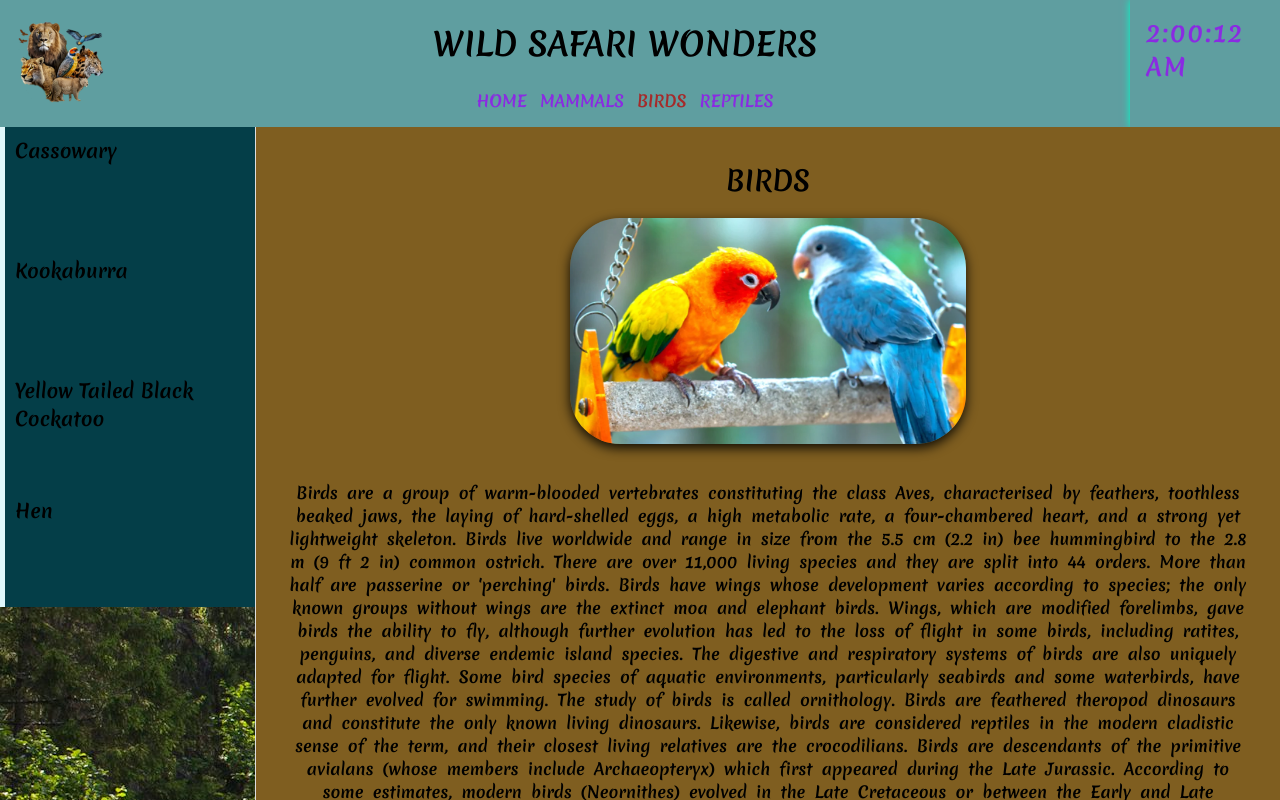
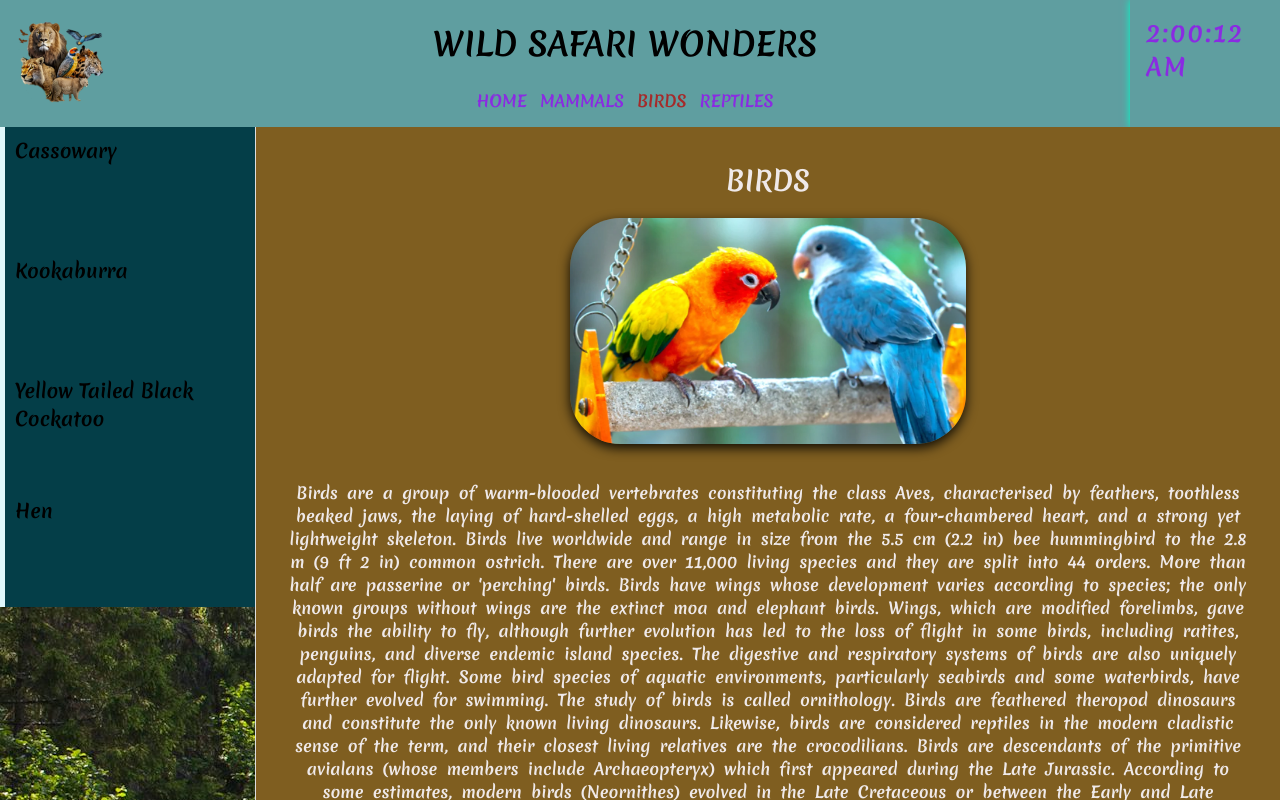
Before and after one commit to andrewkalumba/zoo_react, a React (Vite) app: page /birds in a window 1280 px wide. Shown: the top 800 px of the page. Built offline with nearby package versions, Linux system fonts and the light colour scheme.

Commit message:
added sidebar

```diff
--- /dev/null
+++ b/src/components/MainContent/index.jsx
@@ -0,0 +1,15 @@
+import AnimalsData from "../AnimalsData";
+import MainContentStartPage from "../MainContentStartPage";
+import styles from "./MainContent.module.css";
+
+const MainContent = ({ showPage, wildLife2, isHomePage, defaultAnimal }) => {
+  return (
+    <div className={styles.mainContent}>
+      {showPage || !wildLife2
+        ? <MainContentStartPage wildLife3={defaultAnimal} />
+        : <AnimalsData wildLife3={wildLife2} showFullContent={!isHomePage} />}
+    </div>
+  );
+};
+
+export default MainContent;
--- /dev/null
+++ b/src/components/MainContent/mainContent.module.css
@@ -0,0 +1,3 @@
+.mainContent {
+    color: rgb(239, 233, 233);
+}
--- /dev/null
+++ b/src/components/MainContentStartPage/index.jsx
@@ -0,0 +1,18 @@
+import { getImageUrl } from '../../Utils/function'
+import styles from './animals.module.css'
+
+const MainContentStartPage = ({ wildLife3 }) => {
+    //console.log(wildLife3)
+
+    return (
+        <div className={styles.container}>
+            <div className={styles.main}>
+                <h1 className={styles.groupName}>{wildLife3.group}</h1>
+                <img className={styles.image} src={getImageUrl(wildLife3.image)} alt={wildLife3.name || 'animal group'} />
+                <p className={styles.description}>{wildLife3.description}</p>
+            </div>
+        </div>
+    );
+}
+
+export default MainContentStartPage;
--- /dev/null
+++ b/src/components/SideBar/index.jsx
@@ -0,0 +1,22 @@
+import styles from './sideBar.module.css' // Create this CSS module for styles
+
+const SideBar = ({ groupList, wildLife2, handleClick }) => {
+    return (
+        <div className={styles.sideMenu}>
+            {groupList.map((animal, index) => {
+                const isActive = wildLife2 && wildLife2.name === animal.name
+                return (
+                    <span
+                        key={index}
+                        onClick={() => handleClick(animal)}
+                        className={`${styles.menuItem} ${isActive ? styles.active : ""}`}
+                    >
+                        {animal.name}
+                    </span>
+                )
+            })}
+        </div>
+    )
+}
+
+export default SideBar
--- /dev/null
+++ b/src/components/SideBar/sideBar.module.css
@@ -0,0 +1,53 @@
+.sideMenu {
+    display: flex;
+    flex-direction: column;
+    flex: 0 0 20%;
+    border-right: 1px solid #ddd;
+    background-image: url(../../assets/nature.jpg);
+}
+
+.menuItem {
+    background-color: var(--secondary-bg);
+    padding: var(--padding1);
+    cursor: pointer;
+    font-size: var(--font-sm);
+    height: 15vh;
+    border-left: 5px solid #e0f7fa;
+    transition: background-color 0.5s, border-color 0.4s;
+}
+
+.menuItem:hover {
+    background-color: var(--menu-hover);
+}
+
+.active {
+    background-color: var(--menu-active);
+    font-weight: bold;
+    border-left: 5px solid #790000;
+}
+
+@media screen and (max-width:768px) {
+    .sideMenu {
+        background-image: none;
+        display: flex;
+        flex-direction: row;
+        row-gap: 5px;
+        flex-wrap: wrap;
+    }
+
+    .active {
+        background-color: var(--nav-hover);
+        font-weight: bold;
+        border-left: 5px solid rgb(79, 209, 197);
+    }
+
+    .menuItem {
+        height: 30%;
+        font-size: var(--font-xs);
+        padding: var(--padding);
+    }
+
+    .menuItem:hover {
+        background-color: var(--nav-hover);
+    }
+}
--- a/src/pages/AnimalGroupPage/animalGroups.module.css
+++ b/src/pages/AnimalGroupPage/animalGroups.module.css
@@ -1,35 +1,6 @@
 .container {
   display: flex;
   height: 100vh;
-  /* overflow: scroll; */
-}
-
-.sideMenu {
-  display: flex;
-  flex-direction: column;
-  flex: 0 0 20%;
-  border-right: 1px solid #ddd;
-  background-image: url(../../assets/nature.jpg);
-}
-
-.menuItem {
-  background-color: var(--secondary-bg);
-  padding: var(--padding1);
-  cursor: pointer;
-  font-size: var(--font-sm);
-  height: 15vh;
-  border-left: 5px solid #e0f7fa;
-  transition: background-color 0.5s, border-color 0.4s;
-}
-
-.menuItem:hover {
-  background-color: var(--menu-hover);
-}
-
-.active {
-  background-color: var(--menu-active);
-  font-weight: bold;
-  border-left: 5px solid #790000;
 }
 
 @media screen and (max-width:768px) {
@@ -39,28 +10,4 @@
     background-image: url(../../assets/nature.jpg);
     height: 100vh;
   }
-
-  .sideMenu {
-    background-image: none;
-    display: flex;
-    flex-direction: row;
-    row-gap: 5px;
-    flex-wrap: wrap;
-  }
-
-  .active {
-    background-color: var(--nav-hover);
-    font-weight: bold;
-    border-left: 5px solid rgb(79, 209, 197);
-  }
-
-  .menuItem {
-    height: 30%;
-    font-size: var(--font-xs);
-    padding:var(--padding);
-  }
-
-  .menuItem:hover {
-    background-color: var(--nav-hover);
-  }
 }
--- a/src/pages/AnimalGroupPage/index.jsx
+++ b/src/pages/AnimalGroupPage/index.jsx
@@ -1,10 +1,10 @@
 import { useEffect, useState } from "react"
 import { useLocation } from "react-router-dom"
 import { animalsArray, animalsMainData } from "../../data"
-import AnimalsData from "../AnimalsData"
-import MainContentStartPage from "../MainContentStartPage"
 import Bubbles from "../../components/Bubbles"
 import styles from './animalGroups.module.css'
+import SideBar from "../../components/SideBar"
+import MainContent from "../../components/MainContent"
 
 const AnimalGroupPage = ({ groupName = "all", updateFunction2, wildLife2, isHomePage }) => {
     const [showPage, setShowPage] = useState(true)
@@ -48,20 +48,10 @@ const AnimalGroupPage = ({ groupName = "all", updateFunction2, wildLife2, isHome
     return (
         <div className={styles.container}>
             <Bubbles bubbleCount={30} />
-            <div className={styles.sideMenu}>
-                {groupList.map((animal, index) => {
-                    const isActive = wildLife2 && wildLife2.name === animal.name
-                    return (
-                        <span key={index} onClick={() => handleClick(animal)} className={`${styles.menuItem} ${isActive ? styles.active : ""}`}> {animal.name} </span>
-                    )
-                })}
-            </div>
 
-            <div className={styles.mainContent}>
-                {showPage || !wildLife2
-                    ? <MainContentStartPage wildLife3={defaultAnimal()} />
-                    : <AnimalsData wildLife3={wildLife2} showFullContent={!isHomePage} />}
-            </div>
+            <SideBar groupList={groupList} wildLife2={wildLife2} handleClick={handleClick} />
+
+            <MainContent showPage={showPage} wildLife2={wildLife2} isHomePage={isHomePage} defaultAnimal={defaultAnimal()} />
         </div>
     )
 }
--- a/src/pages/MainContentStartPage/index.jsx
+++ /dev/null
@@ -1,18 +0,0 @@
-import { getImageUrl } from '../../Utils/function'
-import styles from './animals.module.css'
-
-const MainContentStartPage = ({ wildLife3 }) => {
-    //console.log(wildLife3)
-
-    return (
-        <div className={styles.container}>
-        <div className={styles.main}>
-            <h1 className={styles.groupName}>{wildLife3.group}</h1>
-            <img className={styles.image} src={getImageUrl(wildLife3.image)} alt={wildLife3.name || 'animal group'} />
-            <p className={styles.description}>{wildLife3.description}</p>
-        </div>
-        </div>
-    );
-}
-
-export default MainContentStartPage;
```
Also changed, not shown: src/components/AnimalsData/animalsData.module.css (renamed from src/pages/AnimalsData/animalsData.module.css, +0 -22 lines), src/components/MainContentStartPage/animals.module.css (renamed from src/pages/MainContentStartPage/animals.module.css, +0 -14 lines), src/components/AnimalsData/index.jsx (renamed from src/pages/AnimalsData/index.jsx).
